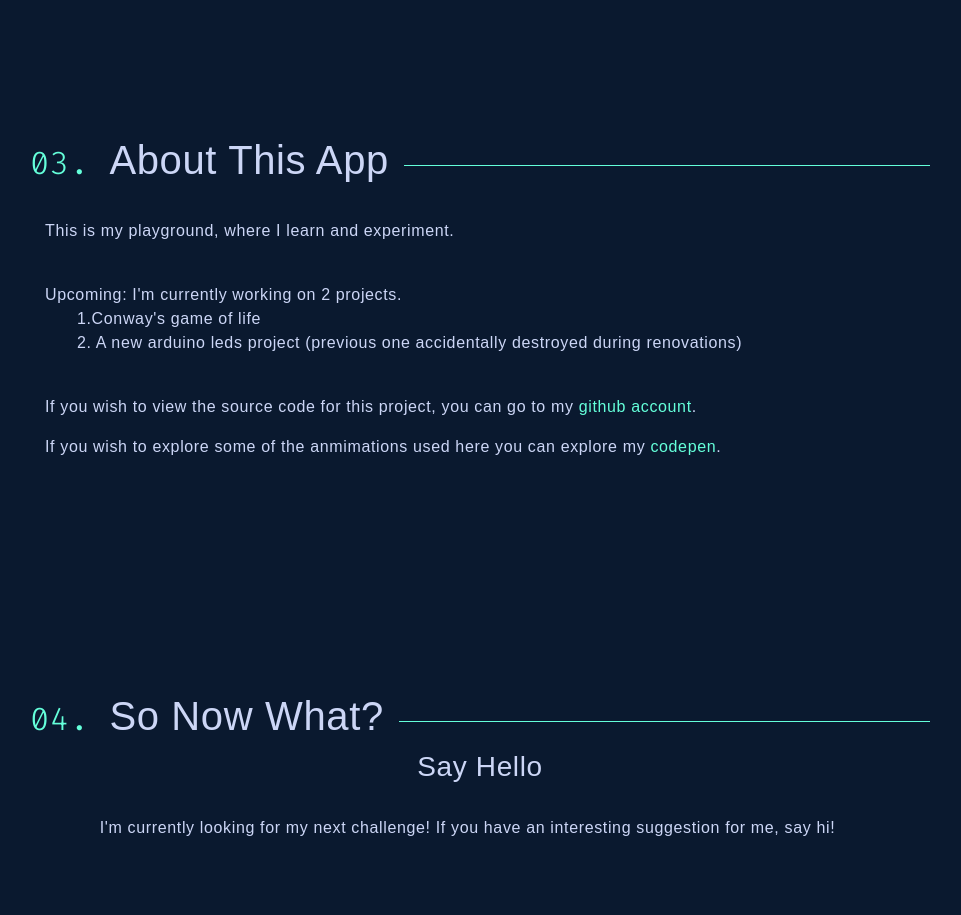
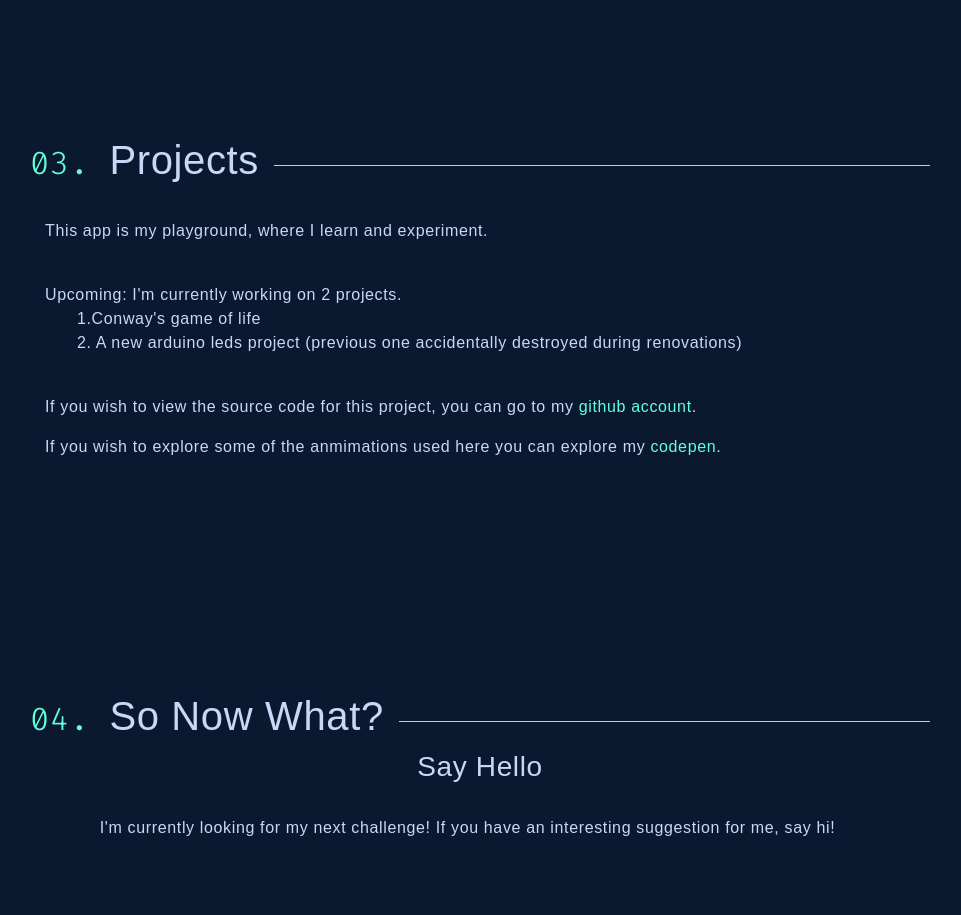
Before and after one commit to dshivrin/Portfolio, a React (Create React App) app: page / in a window 1280 px wide. Shown: the part 1760-2675 px from the top of the page, without its empty margins (160-1121 px from the left). Built offline with nearby package versions, Linux system fonts and the light colour scheme; a web font is replaced by a local one.

Commit message:
Title change

```diff
--- a/src/Components/AboutThisApp/AboutThisApp.tsx
+++ b/src/Components/AboutThisApp/AboutThisApp.tsx
@@ -29,9 +29,9 @@ const innerStyles = {
 const AboutThisApp = () => {
   return (
     <AboutContainer id="projects">
-      <Title text={"About This App"} />
+      <Title text={"Projects"} />
       <div style={innerStyles}>
-        <p>This is my playground, where I learn and experiment.</p>
+        <p>This app is my playground, where I learn and experiment.</p>
         <br />
         <p>
           Upcoming: I'm currently working on 2 projects.
```
